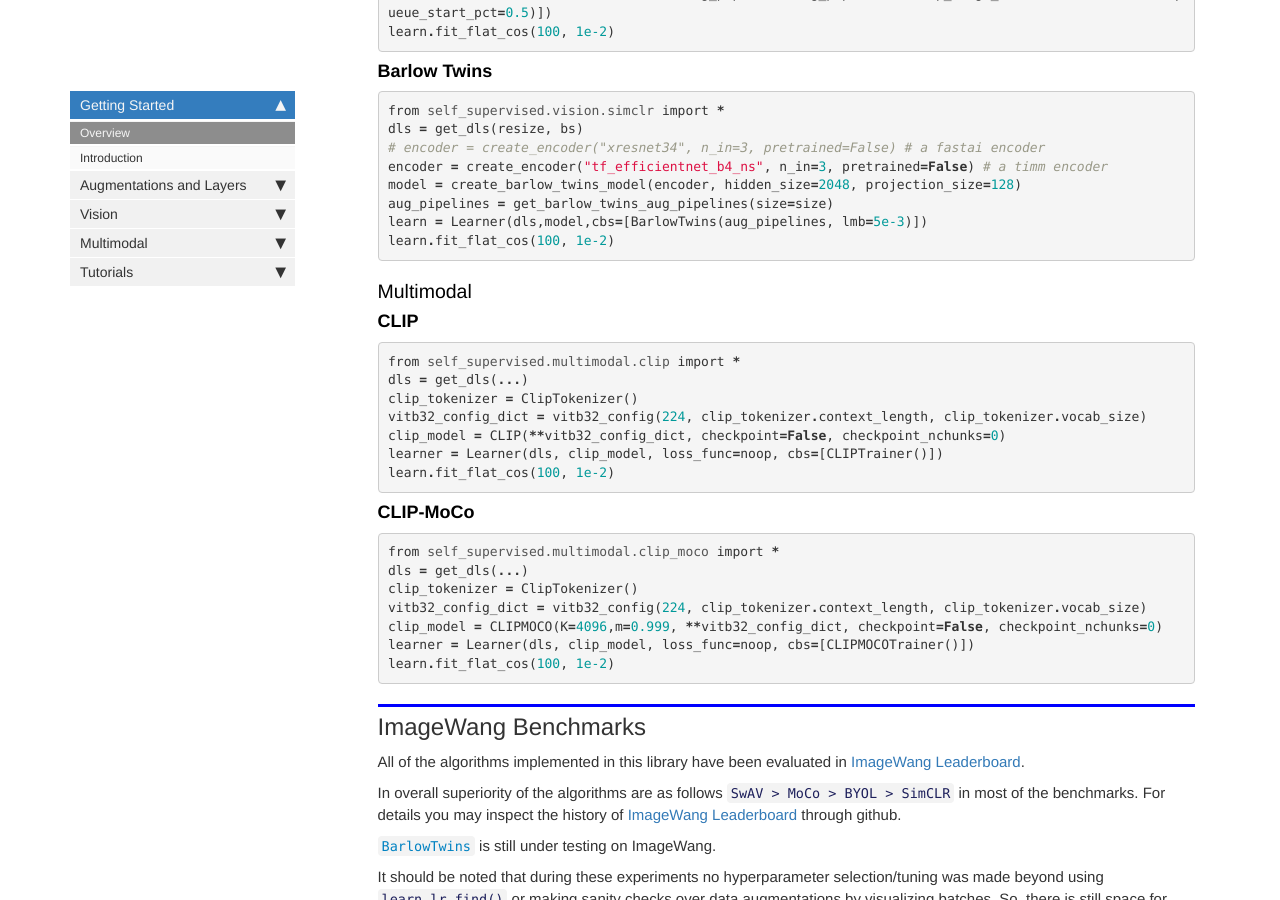
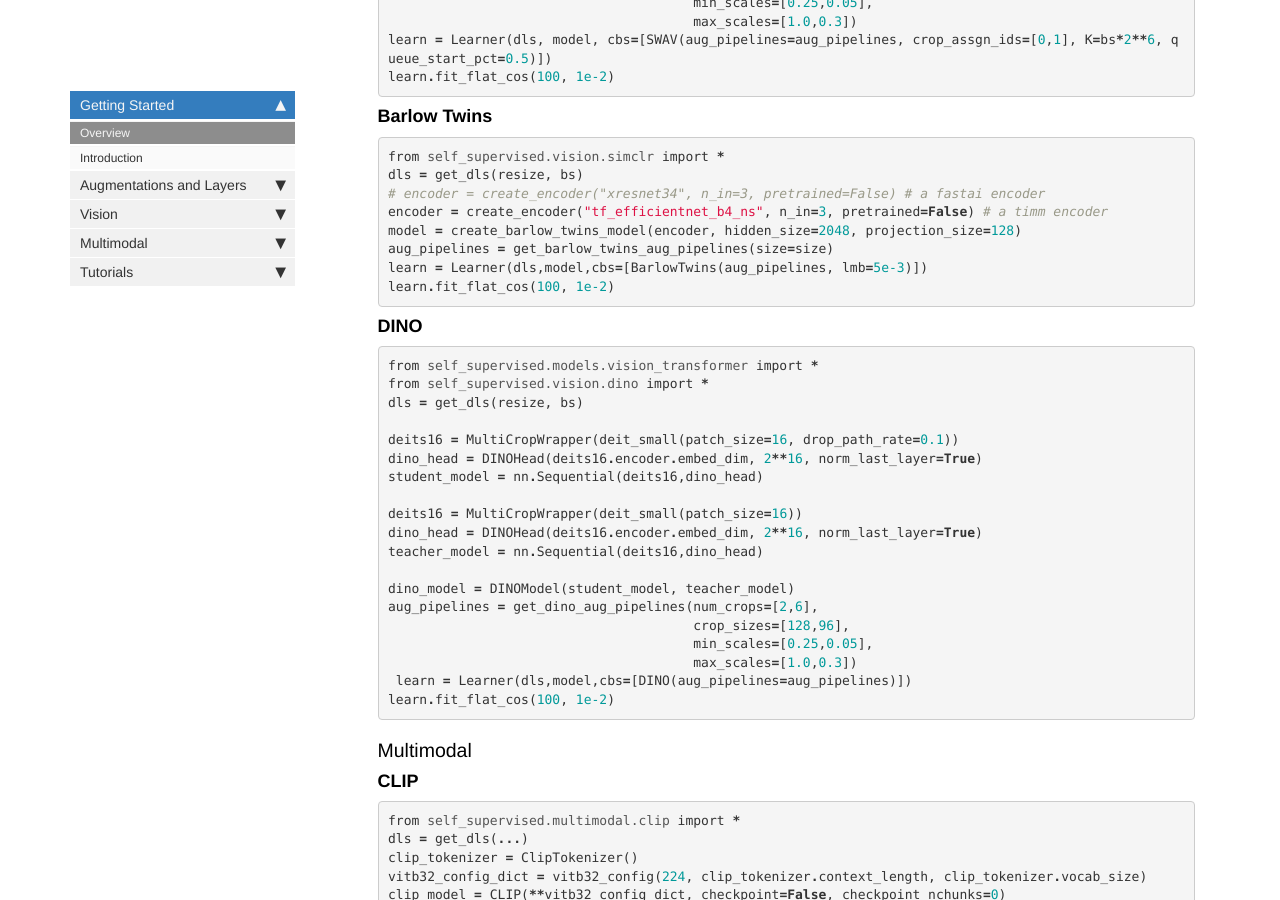
Before and after one commit to KeremTurgutlu/self_supervised, a Jekyll site: the page built from docs/index.html, in a window 1280 px wide and 900 px high, scrolled down 2277 px. Built offline with Jekyll 4.4.1, drawn with Linux system fonts in a browser that asks for light colours; nearby versions of some CDN libraries; comment, search, counter and statistics services are not loaded.

Commit message:
update readme

```diff
--- a/docs/index.html
+++ b/docs/index.html
@@ -81,6 +81,7 @@ nb_path: "nbs/index.ipynb"
 <li><a href="https://arxiv.org/pdf/2006.07733.pdf">BYOL</a></li>
 <li><a href="https://arxiv.org/pdf/2006.09882.pdf">SwAV</a></li>
 <li><a href="https://arxiv.org/pdf/2103.03230.pdf">Barlow Twins</a></li>
+<li><a href="https://arxiv.org/pdf/2104.14294.pdf">DINO</a></li>
 </ul>
 <p>Here are the list of implemented <strong>self_supervised.multimodal</strong> algorithms:</p>
 <ul>
@@ -215,6 +216,38 @@ nb_path: "nbs/index.ipynb"
 </div>
 <div class="cell border-box-sizing text_cell rendered"><div class="inner_cell">
 <div class="text_cell_render border-box-sizing rendered_html">
+<h4 id="DINO">DINO<a class="anchor-link" href="#DINO"> </a></h4>
+</div>
+</div>
+</div>
+<div class="cell border-box-sizing text_cell rendered"><div class="inner_cell">
+<div class="text_cell_render border-box-sizing rendered_html">
+<div class="highlight"><pre><span></span><span class="kn">from</span> <span class="nn">self_supervised.models.vision_transformer</span> <span class="kn">import</span> <span class="o">*</span>
+<span class="kn">from</span> <span class="nn">self_supervised.vision.dino</span> <span class="kn">import</span> <span class="o">*</span>
+<span class="n">dls</span> <span class="o">=</span> <span class="n">get_dls</span><span class="p">(</span><span class="n">resize</span><span class="p">,</span> <span class="n">bs</span><span class="p">)</span>
+
+<span class="n">deits16</span> <span class="o">=</span> <span class="n">MultiCropWrapper</span><span class="p">(</span><span class="n">deit_small</span><span class="p">(</span><span class="n">patch_size</span><span class="o">=</span><span class="mi">16</span><span class="p">,</span> <span class="n">drop_path_rate</span><span class="o">=</span><span class="mf">0.1</span><span class="p">))</span>
+<span class="n">dino_head</span> <span class="o">=</span> <span class="n">DINOHead</span><span class="p">(</span><span class="n">deits16</span><span class="o">.</span><span class="n">encoder</span><span class="o">.</span><span class="n">embed_dim</span><span class="p">,</span> <span class="mi">2</span><span class="o">**</span><span class="mi">16</span><span class="p">,</span> <span class="n">norm_last_layer</span><span class="o">=</span><span class="kc">True</span><span class="p">)</span>
+<span class="n">student_model</span> <span class="o">=</span> <span class="n">nn</span><span class="o">.</span><span class="n">Sequential</span><span class="p">(</span><span class="n">deits16</span><span class="p">,</span><span class="n">dino_head</span><span class="p">)</span>
+
+<span class="n">deits16</span> <span class="o">=</span> <span class="n">MultiCropWrapper</span><span class="p">(</span><span class="n">deit_small</span><span class="p">(</span><span class="n">patch_size</span><span class="o">=</span><span class="mi">16</span><span class="p">))</span>
+<span class="n">dino_head</span> <span class="o">=</span> <span class="n">DINOHead</span><span class="p">(</span><span class="n">deits16</span><span class="o">.</span><span class="n">encoder</span><span class="o">.</span><span class="n">embed_dim</span><span class="p">,</span> <span class="mi">2</span><span class="o">**</span><span class="mi">16</span><span class="p">,</span> <span class="n">norm_last_layer</span><span class="o">=</span><span class="kc">True</span><span class="p">)</span>
+<span class="n">teacher_model</span> <span class="o">=</span> <span class="n">nn</span><span class="o">.</span><span class="n">Sequential</span><span class="p">(</span><span class="n">deits16</span><span class="p">,</span><span class="n">dino_head</span><span class="p">)</span>
+
+<span class="n">dino_model</span> <span class="o">=</span> <span class="n">DINOModel</span><span class="p">(</span><span class="n">student_model</span><span class="p">,</span> <span class="n">teacher_model</span><span class="p">)</span>
+<span class="n">aug_pipelines</span> <span class="o">=</span> <span class="n">get_dino_aug_pipelines</span><span class="p">(</span><span class="n">num_crops</span><span class="o">=</span><span class="p">[</span><span class="mi">2</span><span class="p">,</span><span class="mi">6</span><span class="p">],</span>
+                                       <span class="n">crop_sizes</span><span class="o">=</span><span class="p">[</span><span class="mi">128</span><span class="p">,</span><span class="mi">96</span><span class="p">],</span>
+                                       <span class="n">min_scales</span><span class="o">=</span><span class="p">[</span><span class="mf">0.25</span><span class="p">,</span><span class="mf">0.05</span><span class="p">],</span>
+                                       <span class="n">max_scales</span><span class="o">=</span><span class="p">[</span><span class="mf">1.0</span><span class="p">,</span><span class="mf">0.3</span><span class="p">])</span>
+ <span class="n">learn</span> <span class="o">=</span> <span class="n">Learner</span><span class="p">(</span><span class="n">dls</span><span class="p">,</span><span class="n">model</span><span class="p">,</span><span class="n">cbs</span><span class="o">=</span><span class="p">[</span><span class="n">DINO</span><span class="p">(</span><span class="n">aug_pipelines</span><span class="o">=</span><span class="n">aug_pipelines</span><span class="p">)])</span>
+<span class="n">learn</span><span class="o">.</span><span class="n">fit_flat_cos</span><span class="p">(</span><span class="mi">100</span><span class="p">,</span> <span class="mf">1e-2</span><span class="p">)</span>
+</pre></div>
+
+</div>
+</div>
+</div>
+<div class="cell border-box-sizing text_cell rendered"><div class="inner_cell">
+<div class="text_cell_render border-box-sizing rendered_html">
 <h3 id="Multimodal">Multimodal<a class="anchor-link" href="#Multimodal"> </a></h3>
 </div>
 </div>
```
Also changed, not shown: README.md, 1 other file.
